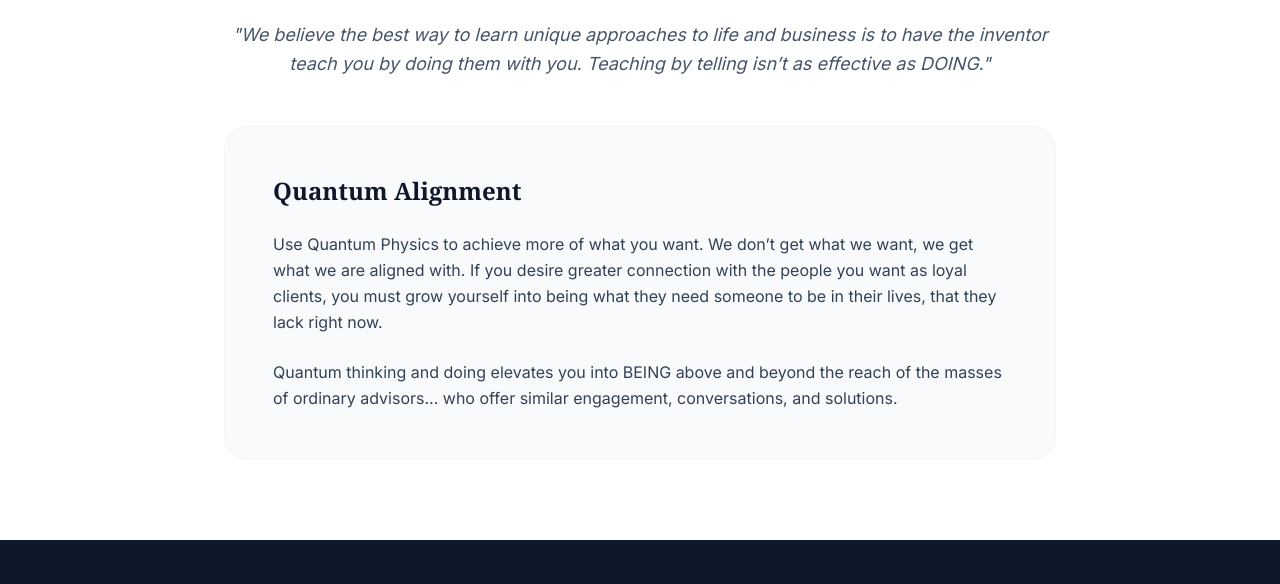
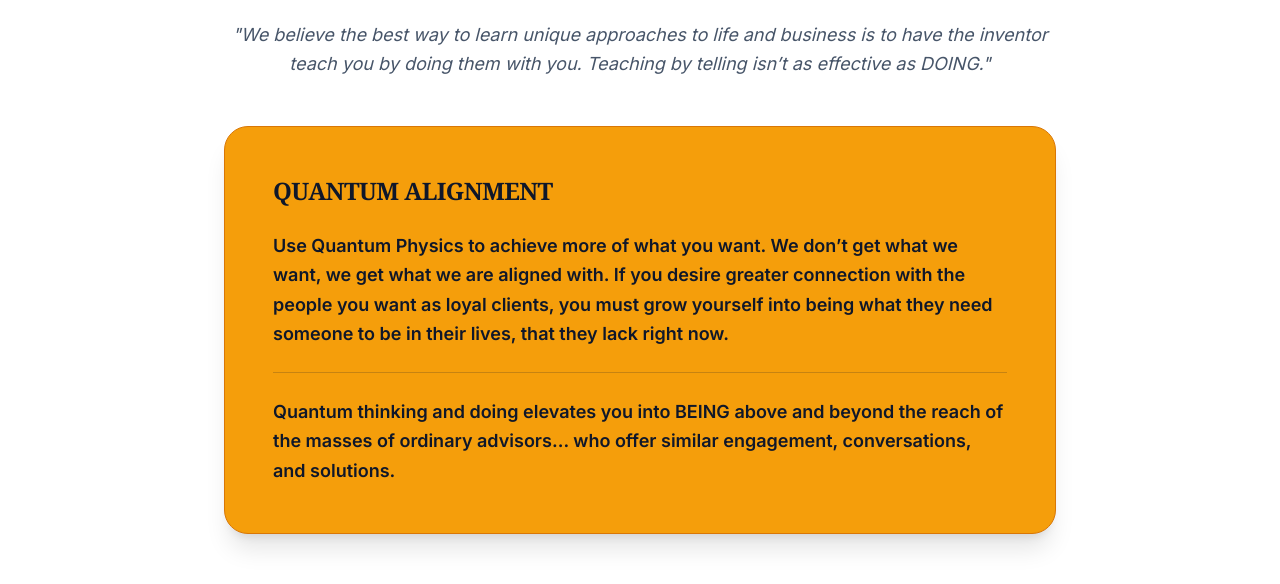
Before and after one commit to jasoncrossman/transcendent-heroic-advisor, a React (Vite) app: page / in a window 1280 px wide. Shown: the part 813-1397 px from the top of the page. Built offline with nearby package versions, Linux system fonts and the light colour scheme.

Commit message:
Refactor Quantum Alignment section styling
Updated the Quantum Alignment section to match the 'Beyond Compliance' style with new styling and structure.

```diff
--- a/pages/LandingPage.tsx
+++ b/pages/LandingPage.tsx
@@ -53,14 +53,17 @@ const LandingPage: React.FC = () => {
       </p>
     </div>
 
-          <div className="bg-slate-50 p-8 md:p-12 rounded-3xl border border-slate-100 text-left">
-            <h3 className="text-2xl font-bold text-slate-900 mb-6 font-serif">Quantum Alignment</h3>
-            <p className="text-slate-700 mb-6 leading-relaxed">
+    {/* Updated block to match the "Beyond Compliance" style */}
+    <div className="bg-amber-500 p-8 md:p-12 rounded-3xl border border-amber-600 shadow-xl text-left transform hover:scale-[1.01] transition-transform duration-300">
+      <h3 className="text-2xl font-black text-slate-900 mb-6 font-serif uppercase tracking-tight">Quantum Alignment</h3>
+      <div className="space-y-6">
+        <p className="text-slate-900 font-semibold text-lg leading-relaxed">
           Use Quantum Physics to achieve more of what you want. We don’t get what we want, we get what we are aligned with. If you desire greater connection with the people you want as loyal clients, you must grow yourself into being what they need someone to be in their lives, that they lack right now.
         </p>
-            <p className="text-slate-700 leading-relaxed">
+        <p className="text-slate-900 font-bold text-lg leading-relaxed border-t border-slate-900/20 pt-6">
           Quantum thinking and doing elevates you into BEING above and beyond the reach of the masses of ordinary advisors… who offer similar engagement, conversations, and solutions.
         </p>
+      </div>
     </div>
   </div>
 </section>
```
Lines whose indentation alone changed are shown as unchanged.
